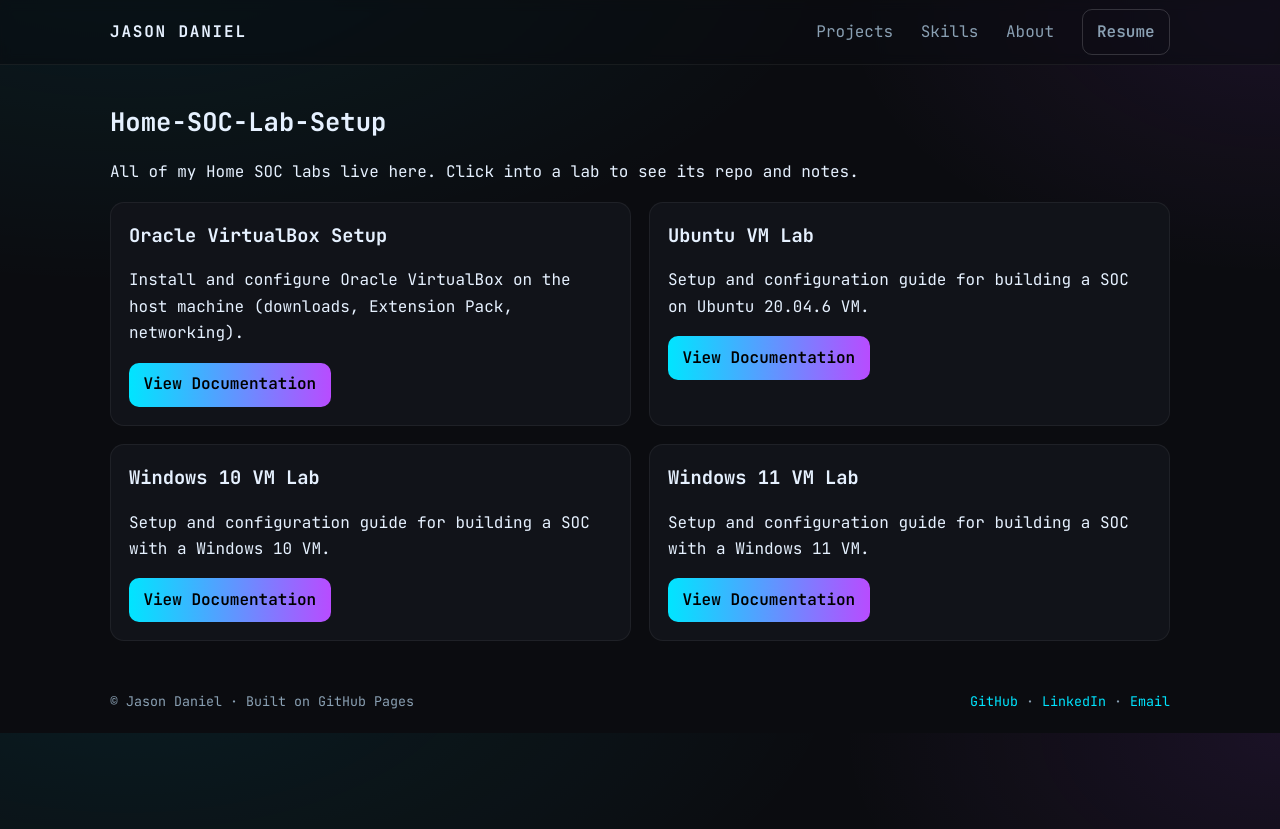
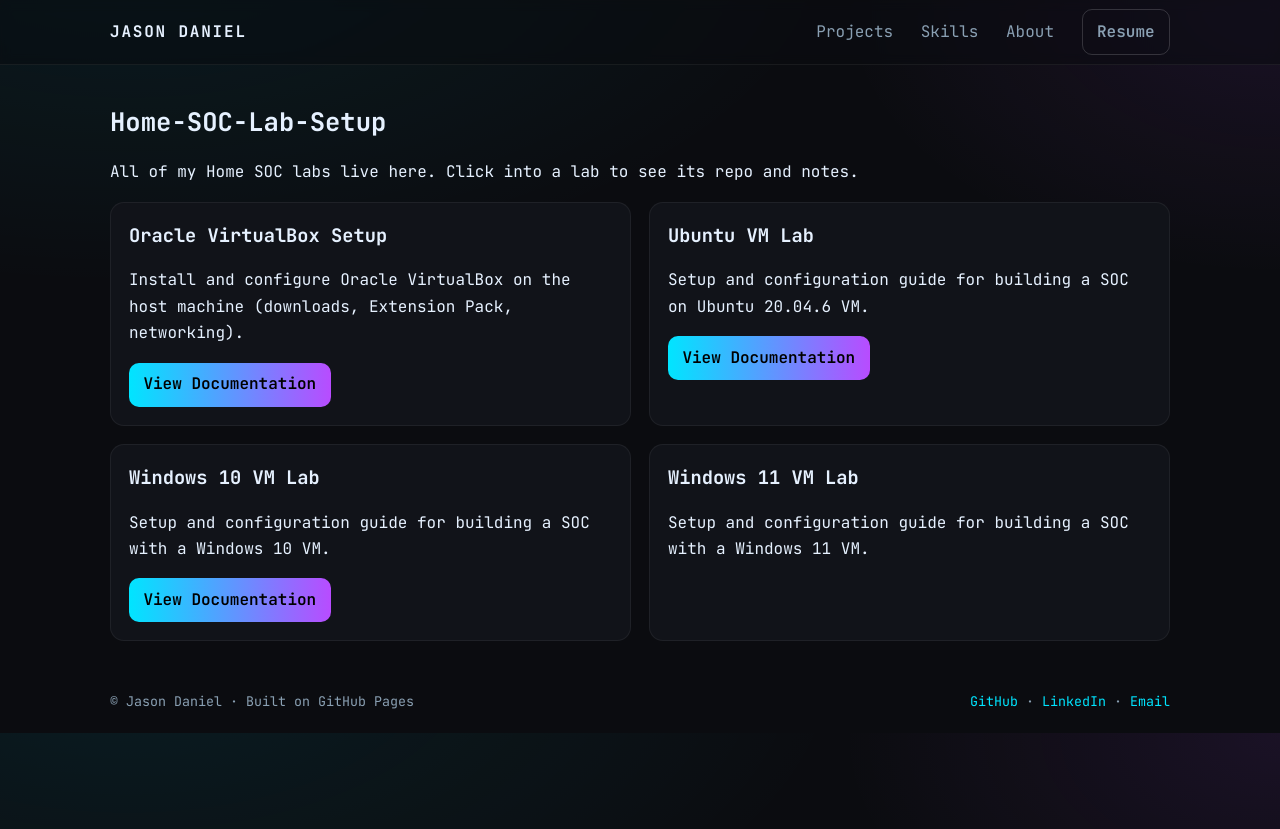
Before and after one commit to cscdanielj/cscdanielj.github.io, a Jekyll site: the page built from projects/home-soc-lab-setup.md, in a window 1280 px wide. Shown: the top 829 px of the page. Built offline with Jekyll 4.4.1, drawn with Linux system fonts in a browser that asks for light colours.

Commit message:
Update home-soc-lab-setup.md

```diff
--- a/projects/home-soc-lab-setup.md
+++ b/projects/home-soc-lab-setup.md
@@ -50,7 +50,7 @@
           <h3>Windows 11 VM Lab</h3>
           <p>Setup and configuration guide for building a SOC with a Windows 11 VM.</p>
           <div class="actions">
-            <a class="btn btn-primary" href="windows11-lab.html">View Documentation</a>
+            <!--<a class="btn btn-primary" href="windows11-lab.html">View Documentation</a>-->
           </div>
         </div>
       </article>
```
